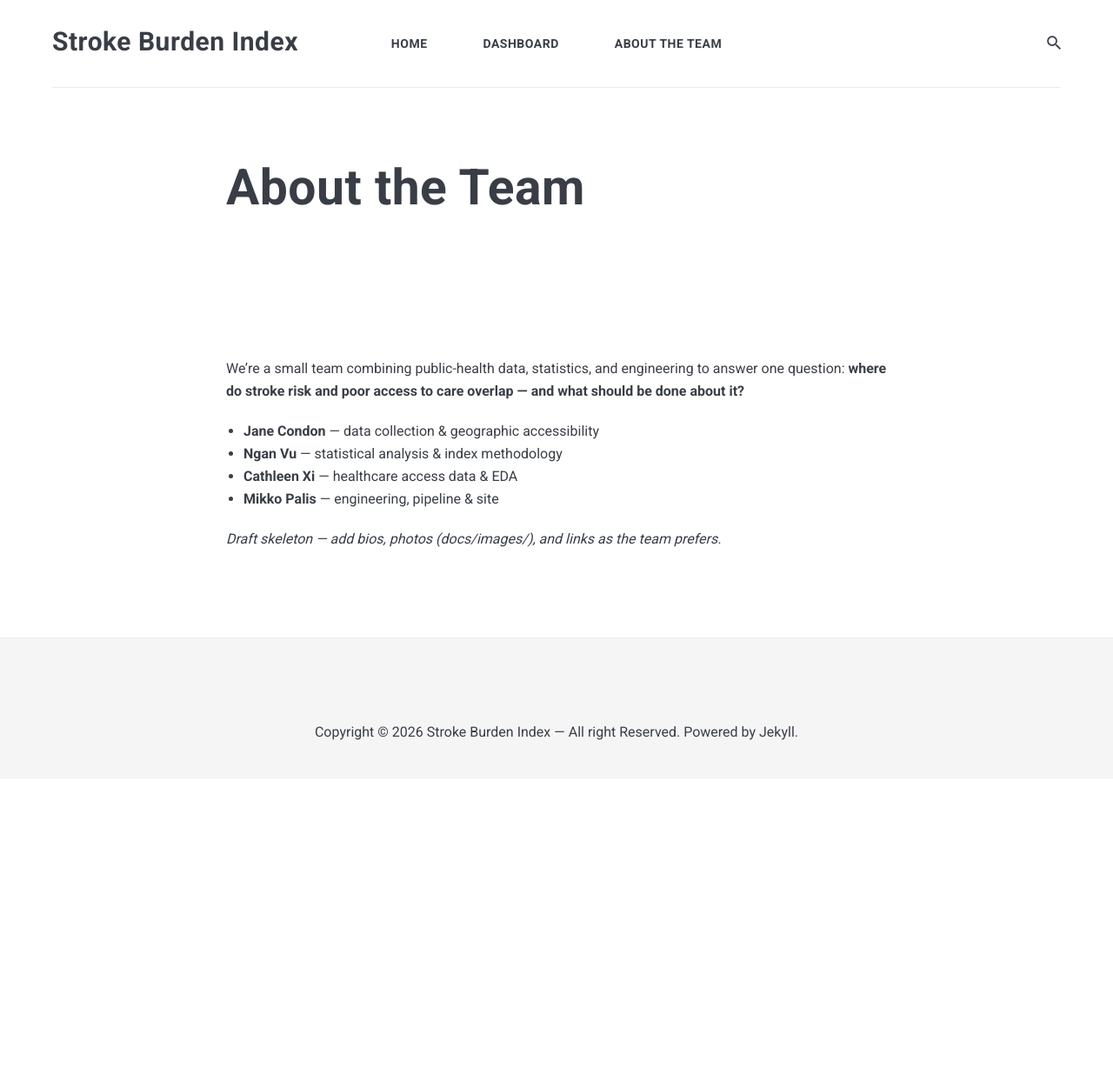
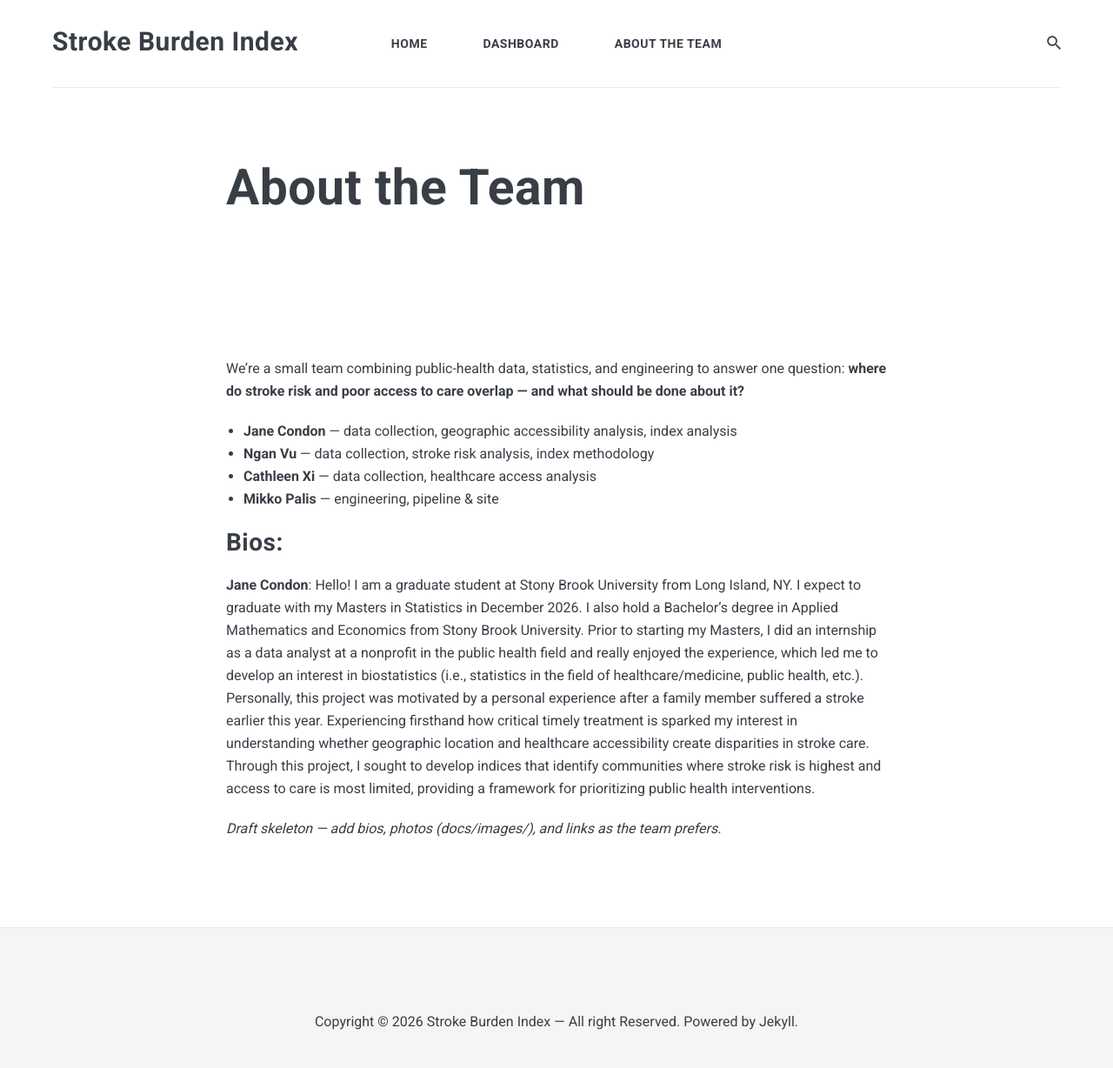
Before and after one commit to palism1/stroke-burden-index, a Jekyll site: the page built from docs/_pages/about.md, in a window 1280 px wide. Shown: the whole page at 87% size. Built offline with Jekyll 4.4.1, drawn with Linux system fonts in a browser that asks for light colours; nearby versions of some CDN libraries; before the commit the page ends 900 px from its top, so only the background shows below that.

Commit message:
Update about.md

```diff
--- a/docs/_pages/about.md
+++ b/docs/_pages/about.md
@@ -9,10 +9,14 @@ We're a small team combining public-health data, statistics, and engineering
 to answer one question: **where do stroke risk and poor access to care
 overlap — and what should be done about it?**
 
-- **Jane Condon** — data collection & geographic accessibility
-- **Ngan Vu** — statistical analysis & index methodology
-- **Cathleen Xi** — healthcare access data & EDA
+- **Jane Condon** — data collection, geographic accessibility analysis, index analysis
+- **Ngan Vu** — data collection, stroke risk analysis, index methodology
+- **Cathleen Xi** — data collection, healthcare access analysis
 - **Mikko Palis** — engineering, pipeline & site
+
+## Bios:
+
+**Jane Condon**: Hello! I am a graduate student at Stony Brook University from Long Island, NY. I expect to graduate with my Masters in Statistics in December 2026. I also hold a Bachelor's degree in Applied Mathematics and Economics from Stony Brook University. Prior to starting my Masters, I did an internship as a data analyst at a nonprofit in the public health field and really enjoyed the experience, which led me to develop an interest in biostatistics (i.e., statistics in the field of healthcare/medicine, public health, etc.). Personally, this project was motivated by a personal experience after a family member suffered a stroke earlier this year. Experiencing firsthand how critical timely treatment is sparked my interest in understanding whether geographic location and healthcare accessibility create disparities in stroke care. Through this project, I sought to develop indices that identify communities where stroke risk is highest and access to care is most limited, providing a framework for prioritizing public health interventions.
 
 *Draft skeleton — add bios, photos (docs/images/), and links as the team
 prefers.*
```
